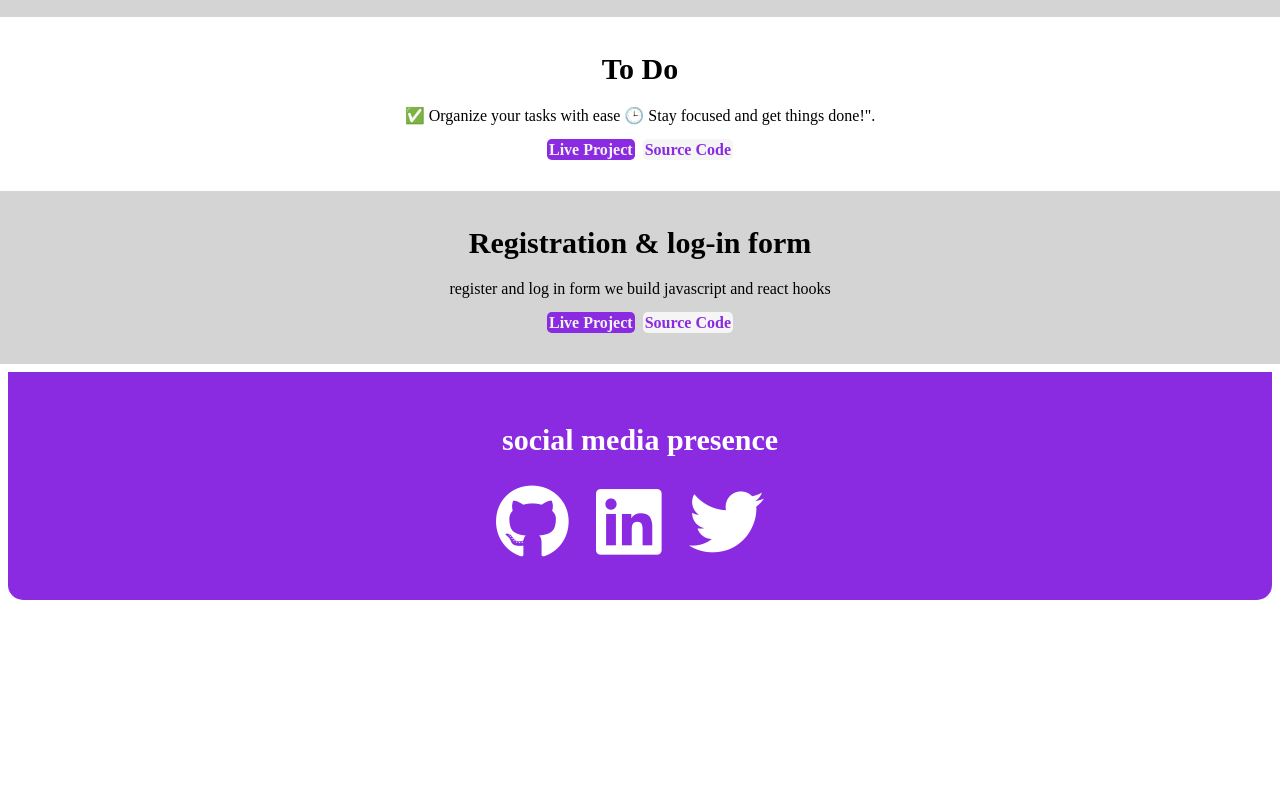
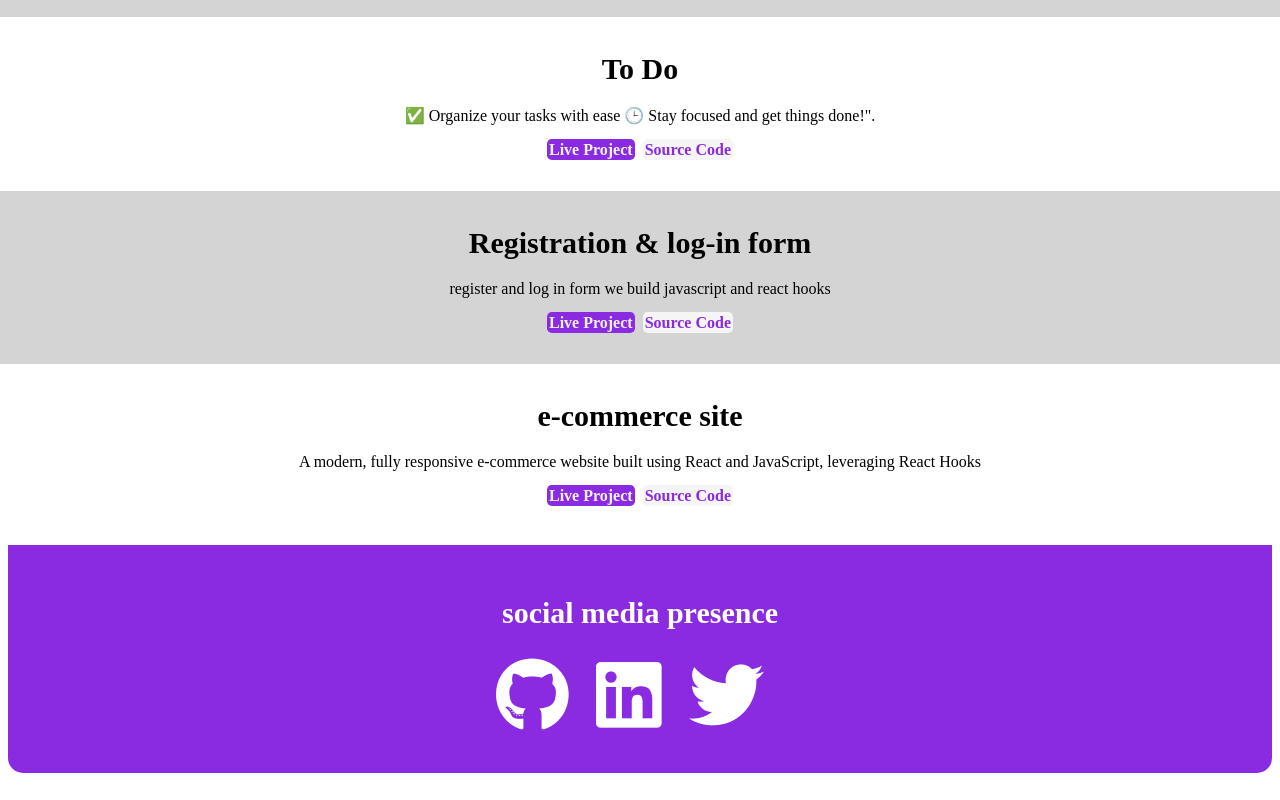
Before and after one commit to rahulkhatri3/my-portfolio, a plain HTML site: page projects.html in a window 1280 px wide. Shown: the part 1836-2636 px from the top of the page. Before the commit the page ends 2463 px from the top, so only its background shows below. Drawn offline with Linux system fonts and the light colour scheme.

Commit message:
e-commerce project add

```diff
--- a/projects.html
+++ b/projects.html
@@ -97,6 +97,15 @@
         <p></p>
     </section>
 
+                    <section class="Eigth-project">
+        <h1>e-commerce site</h1>
+        <p> A modern, fully responsive e-commerce website built using React and JavaScript, leveraging React Hooks</p>
+
+        <a class="live-course" href=https://teal-buttercream-9e5ee5.netlify.app/ target="_blank">Live Project</a>
+        <a class="source-code" href=https://github.com/rahulkhatri3/e-commerce-app target="_blank">Source Code</a>
+        <p></p>
+    </section>
+
 
 
 
--- a/style.css
+++ b/style.css
@@ -278,3 +278,8 @@ margin: 8px;
 
 
 }
+.Eigth-project{
+           text-align: center;
+    padding: 1rem;
+
+}
```
Also changed, not shown: index.html (+3 -2 lines).
